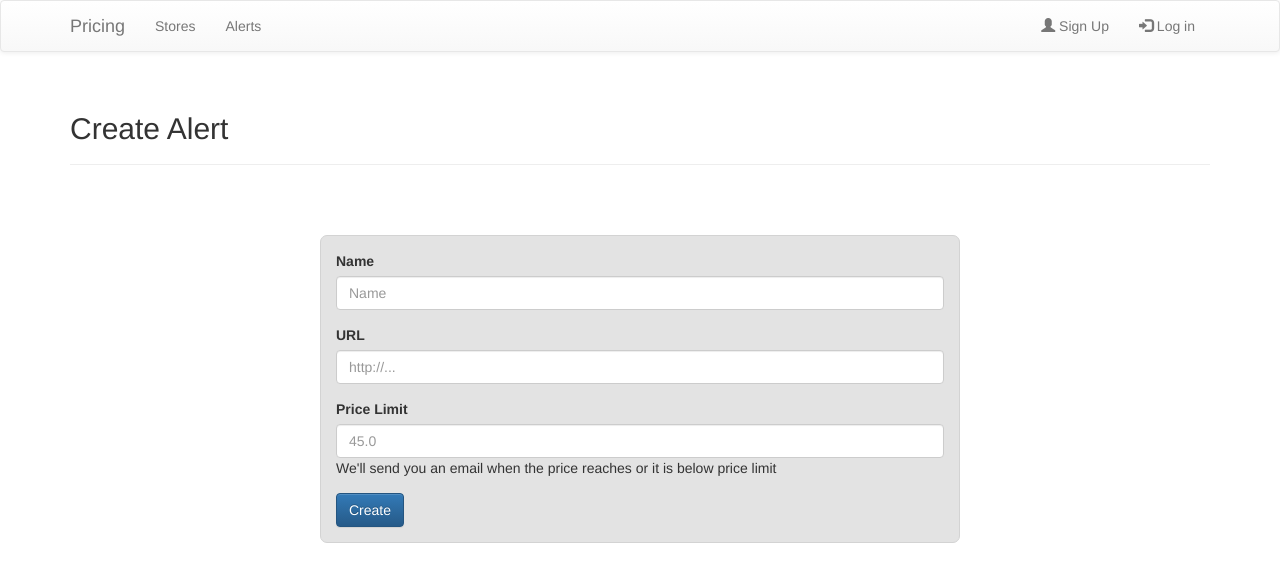
After one commit to mhdphp/web_price_service, a Flask app: template src/templates/alerts/new_alert.jinja2 in a window 1280 px wide. The commit adds this page. Shown: the top 582 px of the page. Run offline with Flask 2, Linux system fonts and the light colour scheme; the template is opened without the code that fills it, so the values that code supplies are empty; some libraries are stand-ins or nearby versions.

Commit message:
Create a new alert: src/models/alerts/views.py - @create_alert,   src/templates/alerts/new_alert.jinja2 -- refactor from ../create_alert.jinja2

```diff
--- /dev/null
+++ b/src/templates/alerts/new_alert.jinja2
@@ -0,0 +1,32 @@
+{% extends "base.jinja2" %}
+
+{% block content %}
+
+    <div class="page-header">
+        <h2>Create Alert</h2>
+    </div>
+
+    <div class="form-size">
+        <form method="post">
+            <div class="form-group">
+                <label for="name">Name</label>
+                <input type="text" id="name" name="name" placeholder="Name" class="form-control">
+            </div>
+           <div class="form-group">
+                <label for="url">URL</label>
+                <input type="text" id="url" name="url" placeholder="http://..." class="form-control">
+            </div>
+           <div class="form-group">
+                <label for="price_limit">Price Limit</label>
+                <input type="text" id="price_limit" name="price_limit" placeholder="45.0"
+                       class="form-control" aria-describedby="priceLimitBlock">
+               <p id="priceLimitBlock">
+                   We'll send you an email when the price reaches or it is below price limit
+               </p>
+            </div>
+            <button type="submit" class="btn btn-primary">Create</button>
+
+        </form>
+    </div>
+
+{% endblock %}
--- a/src/templates/users/login.jinja2
+++ b/src/templates/users/login.jinja2
@@ -1,6 +1,10 @@
 {% extends "base.jinja2" %}
 
 {% block content %}
+
+    <div class="page-header">
+        <h2>Log in</h2>
+    </div>
 
     <div class="form-size">
         <form action="{{ url_for('users.login_user') }}" method="POST" >
--- a/src/templates/users/register.jinja2
+++ b/src/templates/users/register.jinja2
@@ -1,6 +1,10 @@
 {% extends "base.jinja2" %}
 
 {% block content %}
+
+    <div class="page-header">
+        <h2>Register</h2>
+    </div>
 
     <div class="form-size">
         <form action="{{ url_for('users.register_user') }}" method="POST" >
```
Also changed, not shown: src/models/alerts/views.py (+21 -3 lines), src/templates/alerts/create_alert.jinja2 (deleted, +0 -7 lines), src/templates/users/alerts.jinja2 (+8 -3 lines).
